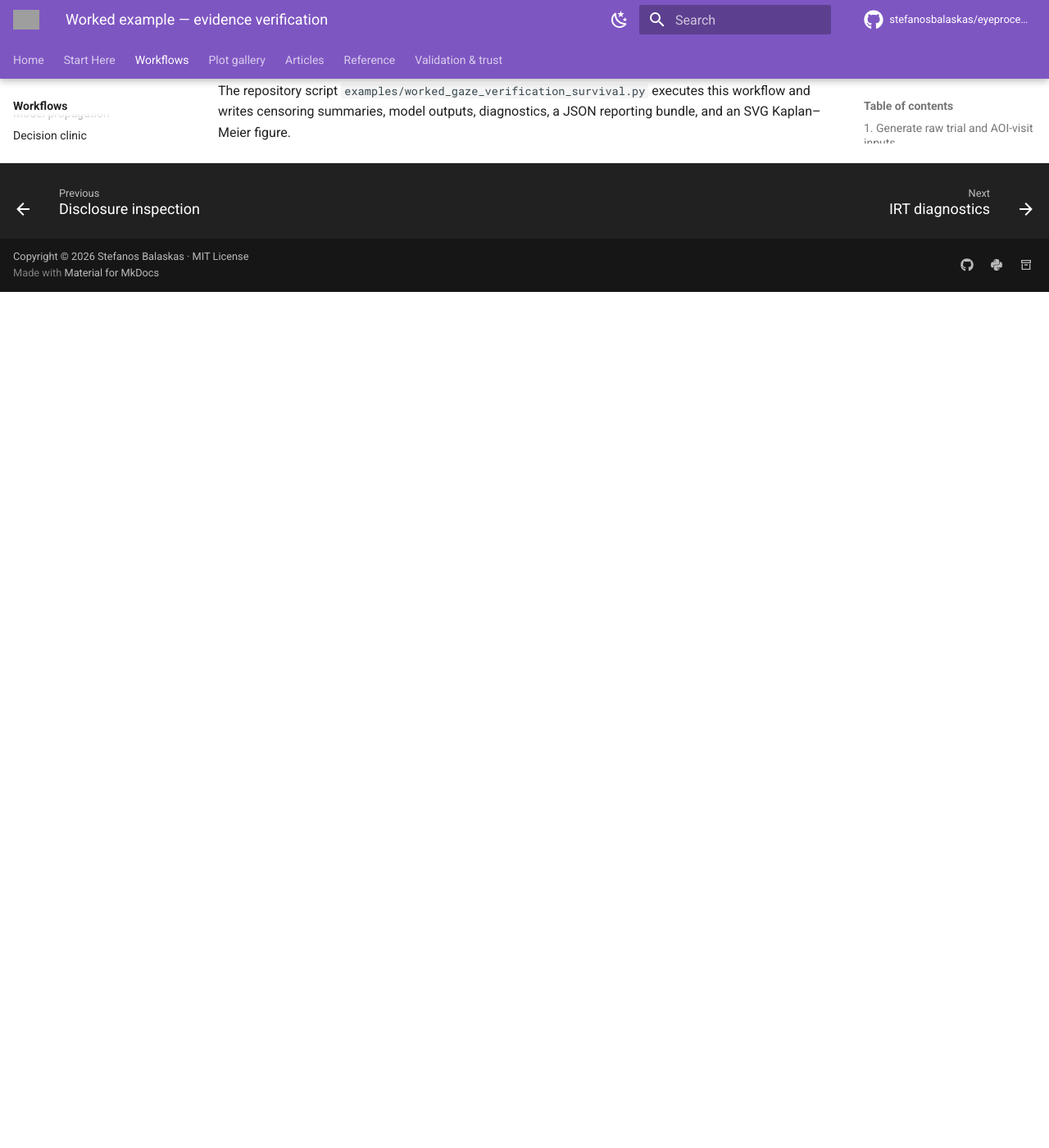
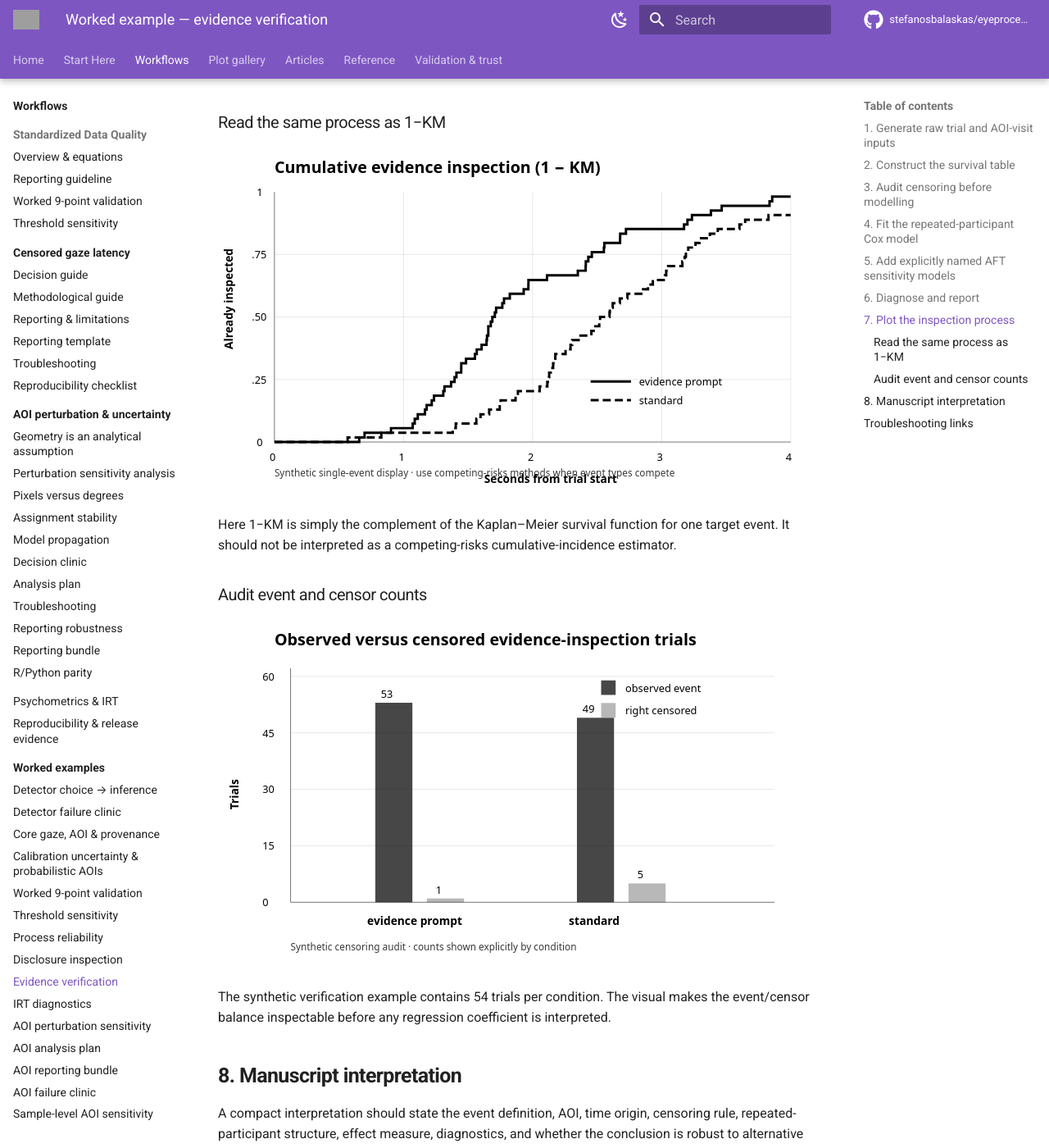
Before and after one commit to stefanosbalaskas/eyeprocesspy, an MkDocs documentation site: the page built from docs/examples/gaze-verification-survival.md, in a window 1280 px wide and 1400 px high, scrolled down 3048 px. Shown: the whole window at 82% size. Built offline with MkDocs 1.6.1 and Material for MkDocs 9.7.7, drawn with Linux system fonts in a browser that asks for light colours; comment, search, counter and statistics services are not loaded; before the commit the page ends 3404 px from its top, so only the background shows below that; grey boxes are pictures that could not be loaded.

Commit message:
docs: add verification survival plot walkthrough

```diff
--- a/docs/examples/gaze-verification-survival.md
+++ b/docs/examples/gaze-verification-survival.md
@@ -117,6 +117,20 @@ ax.set_title("Time to first source/evidence AOI entry")
 
 Lower survival at a given time means a larger share of trials has already inspected the evidence AOI.
 
+![Evidence-verification Kaplan–Meier curves](../assets/gaze-survival/km-evidence-verification.svg)
+
+### Read the same process as 1−KM
+
+![Single-event cumulative evidence inspection](../assets/gaze-survival/event-incidence-verification.svg)
+
+Here 1−KM is simply the complement of the Kaplan–Meier survival function for one target event. It should not be interpreted as a competing-risks cumulative-incidence estimator.
+
+### Audit event and censor counts
+
+![Observed and censored trials by condition](../assets/gaze-survival/censoring-audit-verification.svg)
+
+The synthetic verification example contains 54 trials per condition. The visual makes the event/censor balance inspectable before any regression coefficient is interpreted.
+
 ## 8. Manuscript interpretation
 
 A compact interpretation should state the event definition, AOI, time origin, censoring rule, repeated-participant structure, effect measure, diagnostics, and whether the conclusion is robust to alternative AOI/event/quality specifications.
```
